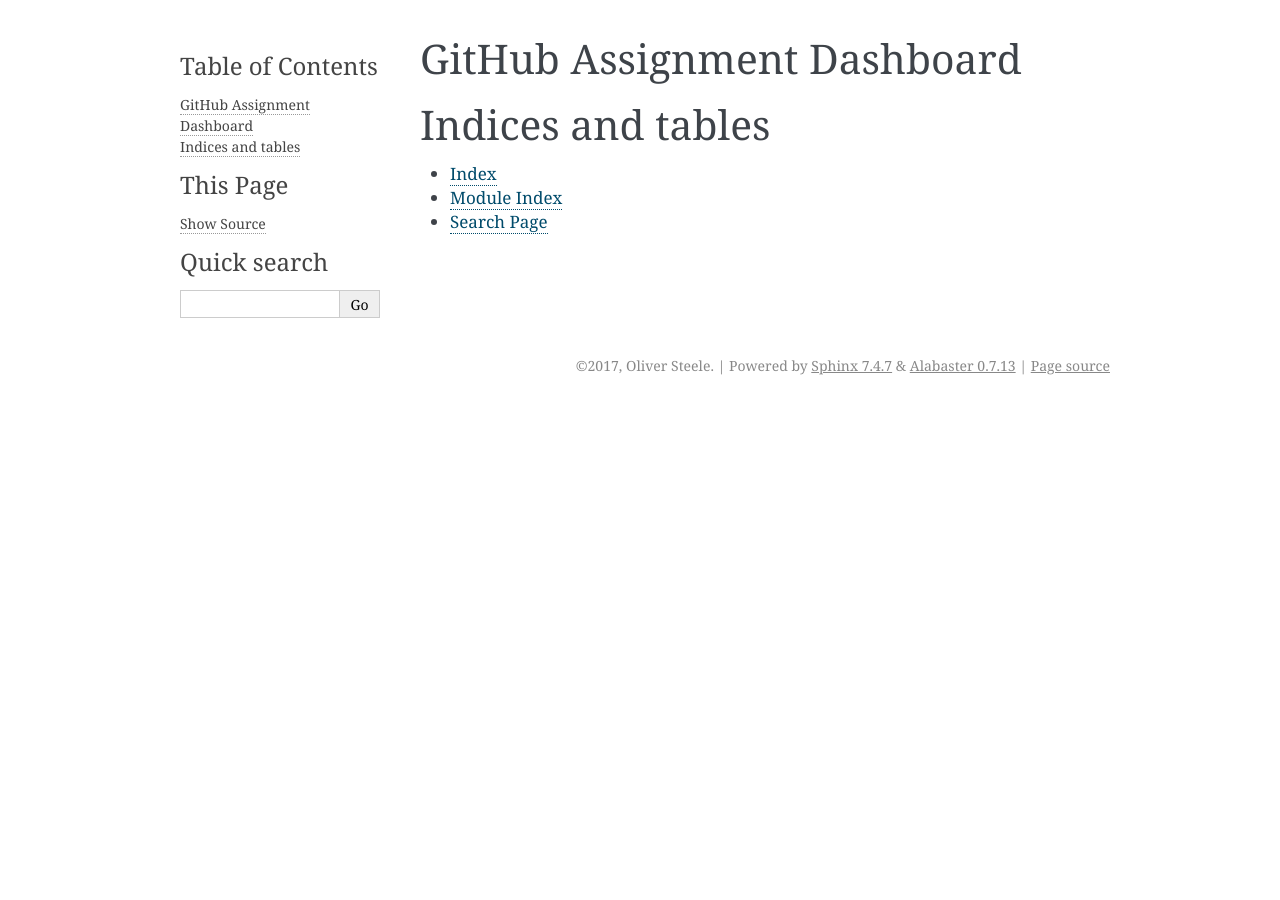
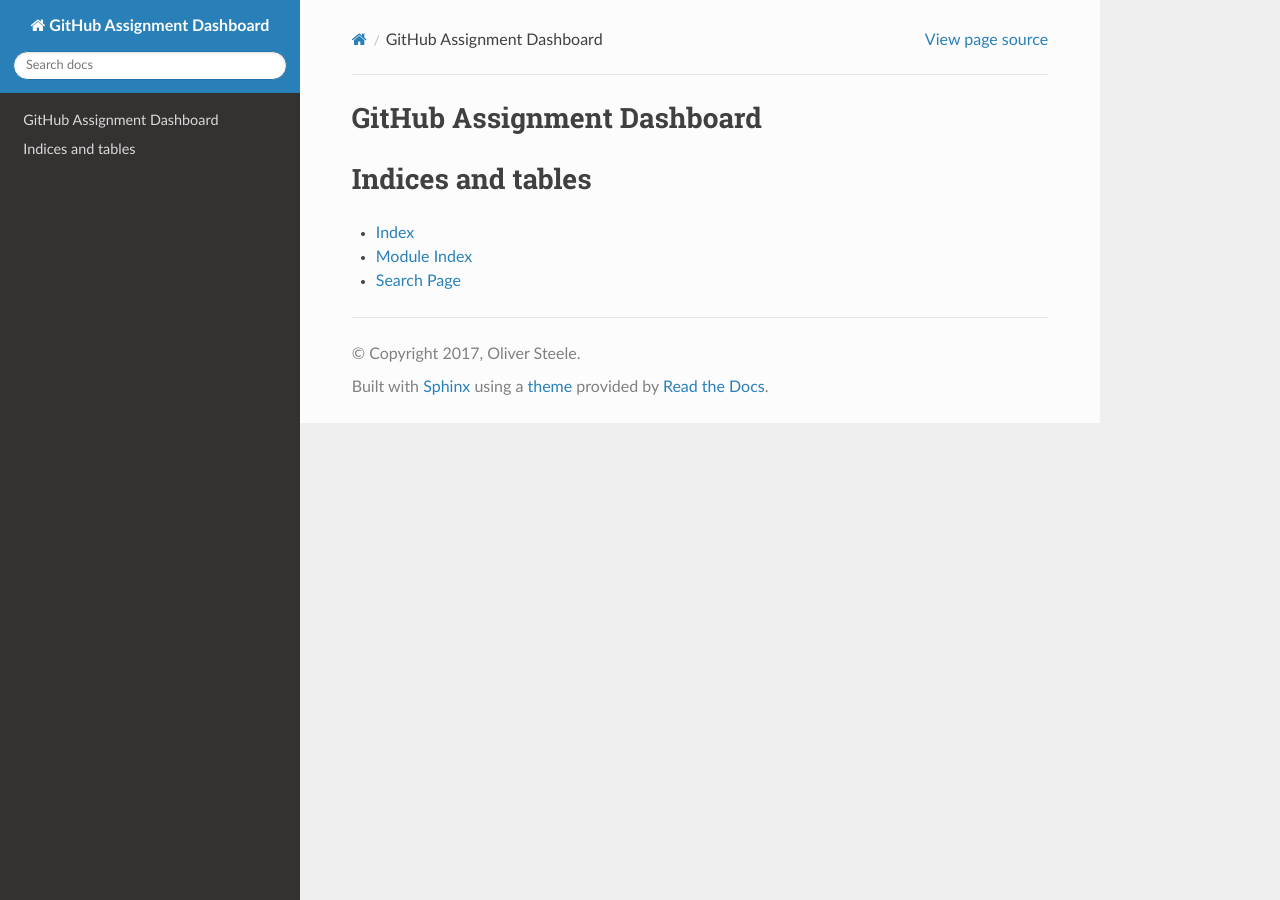
Before and after one commit to osteele/assignment-dashboard, a Sphinx documentation site: the page built from docs/index.rst, in a window 1280 px wide. Built offline with Sphinx 7.4.7 and the Read the Docs theme 2.0.0, drawn with Linux system fonts in a browser that asks for light colours.

Commit message:
sphinx: rtd theme

```diff
--- a/docs/conf.py
+++ b/docs/conf.py
@@ -22,6 +22,11 @@
 # sys.path.insert(0, os.path.abspath('.'))
 
 from recommonmark.parser import CommonMarkParser
+
+try:
+    import sphinx_rtd_theme
+except ImportError:
+    sphinx_rtd_theme = None
 
 source_parsers = {
     '.md': CommonMarkParser,
@@ -89,6 +94,9 @@ todo_include_todos = False
 # a list of builtin themes.
 #
 html_theme = 'alabaster'
+if sphinx_rtd_theme:
+    html_theme = "sphinx_rtd_theme"
+    html_theme_path = [sphinx_rtd_theme.get_html_theme_path()]
 
 # Theme options are theme-specific and customize the look and feel of a theme
 # further.  For a list of options available for each theme, see the
--- a/requirements-dev.txt
+++ b/requirements-dev.txt
@@ -1,6 +1,7 @@
 # docs
 sphinx~=1.5.3
 sphinx-autobuild~=0.6.0
+sphinx_rtd_theme~=0.2.4
 recommonmark~=0.4.0
 
 # lint
```
